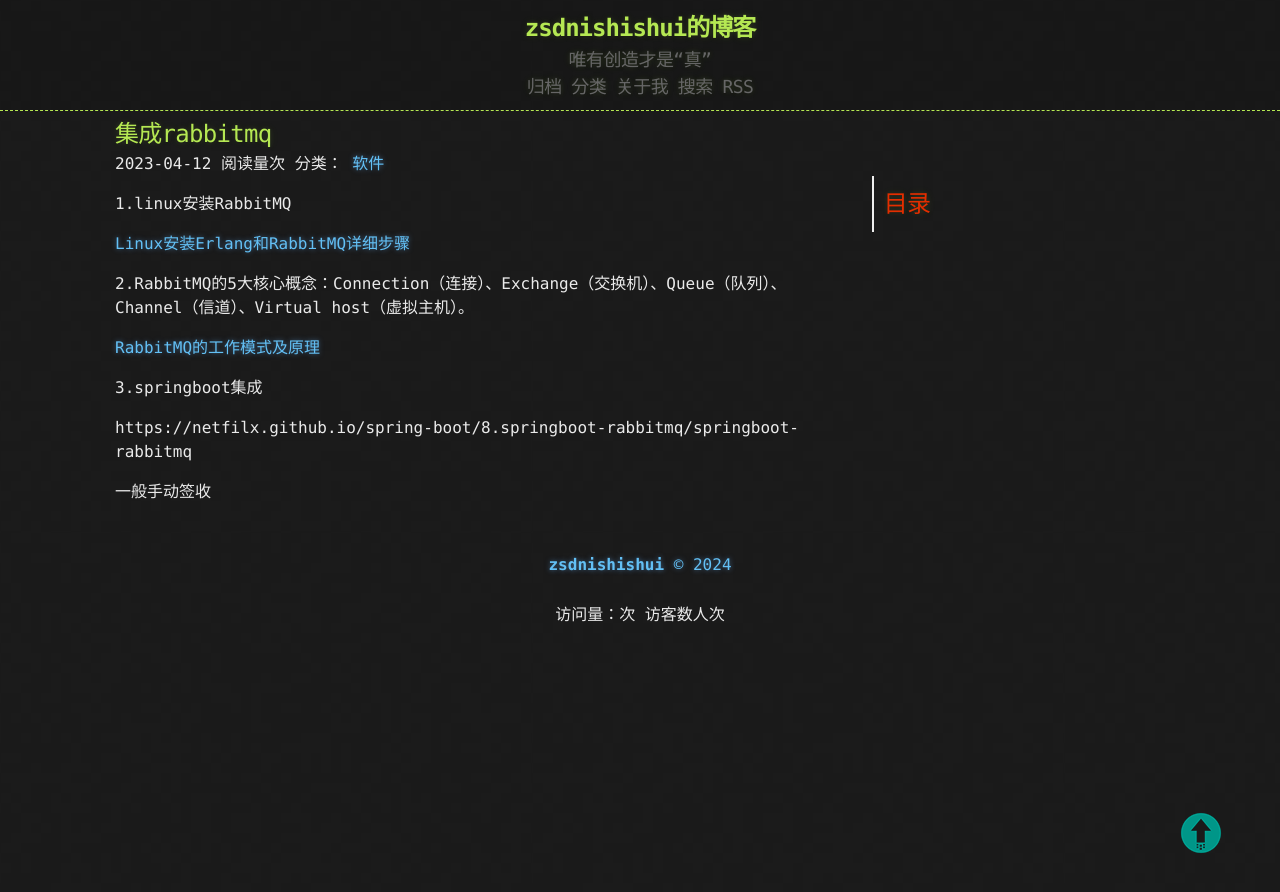
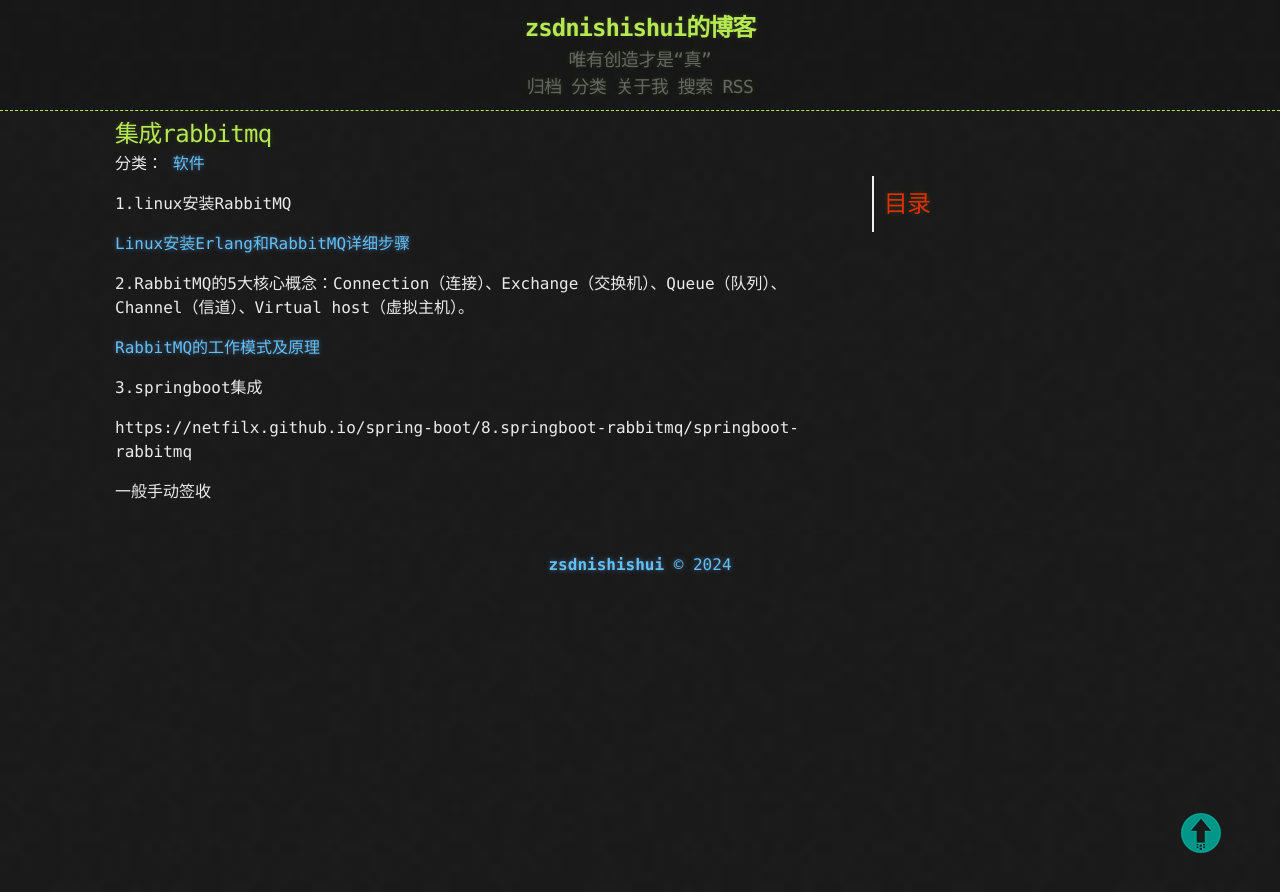
Before and after one commit to zsdnishishui/first, a Jekyll site: the page built from _posts/2023-04-12-集成RabbitMQ.md, in a window 1280 px wide. Shown: the top 892 px of the page. Built offline with Jekyll 4.4.1, drawn with Linux system fonts in a browser that asks for light colours; nearby versions of some CDN libraries; comment, search, counter and statistics services are not loaded; some of the changed lines change nothing that is shown.

Commit message:
因卜算子统计不对，故去掉

```diff
--- a/_includes/footer.html
+++ b/_includes/footer.html
@@ -6,10 +6,10 @@
     {% capture currentyear %}{{ 'now' | date: "%Y" }}{% endcapture %}
     <span>© {{ currentyear }}</span>
   </a>
-  <div>
-    <span id="busuanzi_container_site_pv">访问量：<span id="busuanzi_value_site_pv"></span>次</span>
-    <span id="busuanzi_container_site_uv">访客数<span id="busuanzi_value_site_uv"></span>人次</span>
-  </div>
+<!--  <div>-->
+<!--    <span id="busuanzi_container_site_pv">访问量：<span id="busuanzi_value_site_pv"></span>次</span>-->
+<!--    <span id="busuanzi_container_site_uv">访客数<span id="busuanzi_value_site_uv"></span>人次</span>-->
+<!--  </div>-->
 
   {% if site.baidu_analytics %}
   <script>
--- a/_includes/head.html
+++ b/_includes/head.html
@@ -8,9 +8,9 @@
   <link rel="stylesheet" href="{{ "/css/main.css" | prepend: site.baseurl | replace: '//', '/' }}">
 
   <link href="/atom.xml" type="application/atom+xml" rel="alternate" title="ATOM Feed" /> {% seo %}
-  <script async src="//busuanzi.ibruce.info/busuanzi/2.3/busuanzi.pure.mini.js"></script>
-  <link
-          rel="stylesheet"
-          href="https://unpkg.com/@waline/client@v2/dist/waline.css"
-  />
+<!--  <script async src="//busuanzi.ibruce.info/busuanzi/2.3/busuanzi.pure.mini.js"></script>-->
+<!--  <link-->
+<!--          rel="stylesheet"-->
+<!--          href="https://unpkg.com/@waline/client@v2/dist/waline.css"-->
+<!--  />-->
 </head>
--- a/_layouts/post.html
+++ b/_layouts/post.html
@@ -4,8 +4,8 @@ layout: default
 <h2>{{ page.title }}</h2>
 <article>
 
-  <time datetime="{{ page.date | date_to_xmlschema }}" class="by-line">{{ page.date | date: '%Y-%m-%d' }}</time>
-  <span id="busuanzi_container_page_pv">阅读量<span id="busuanzi_value_page_pv"></span>次</span>
+<!--  <time datetime="{{ page.date | date_to_xmlschema }}" class="by-line">{{ page.date | date: '%Y-%m-%d' }}</time>-->
+<!--  <span id="busuanzi_container_page_pv">阅读量<span id="busuanzi_value_page_pv"></span>次</span>-->
   <!--添加分类-->
   {%if page.categories.size > 0 %}
   <span >
```
